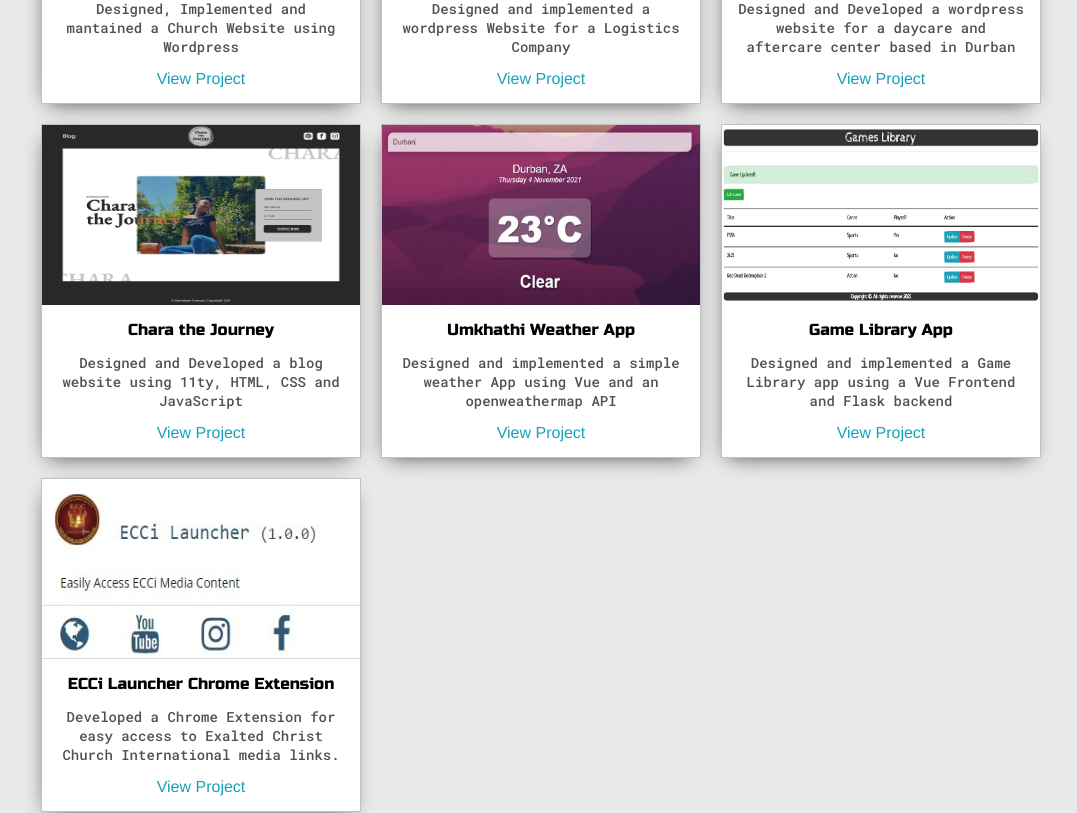
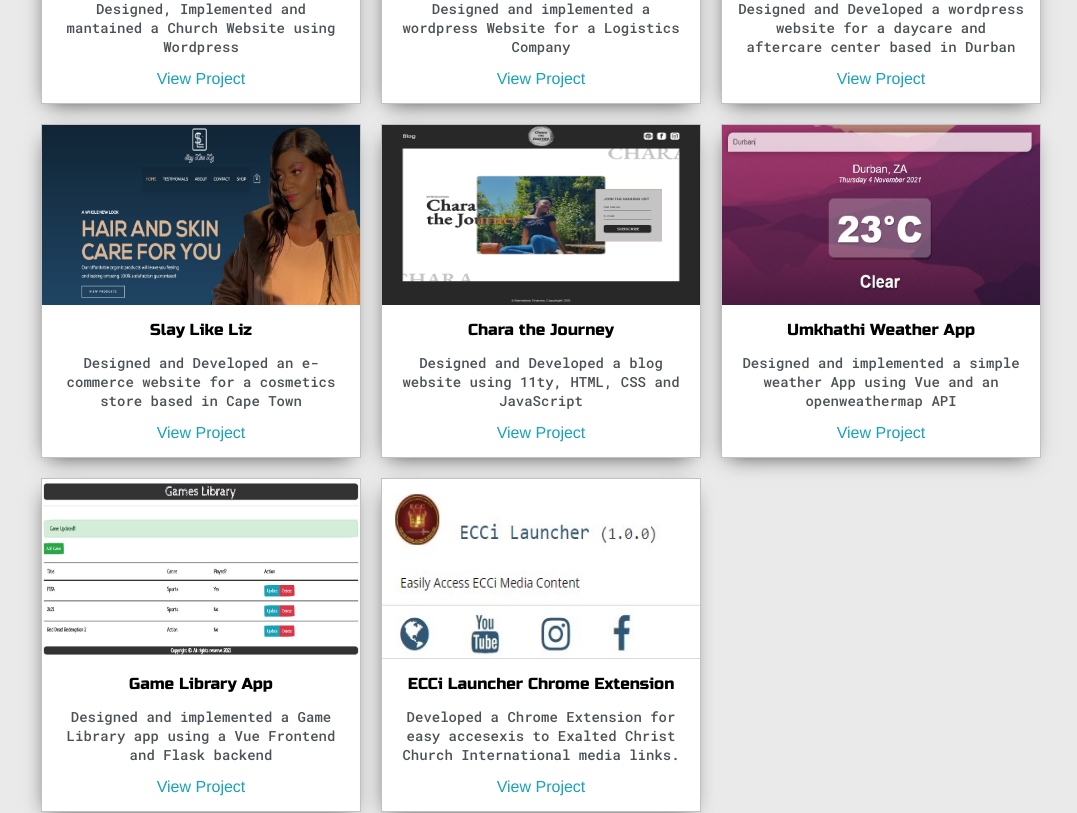
Before and after one commit to Barnabas02/my-portfolio, a Vue app: page /projects in a window 1280 px wide. Shown: the part 320-1133 px from the top of the page, without its empty margins (99-1176 px from the left). Built offline with nearby package versions, Linux system fonts and the light colour scheme.

Commit message:
Added slay-like-liz content

```diff
--- a/src/components/Projects.vue
+++ b/src/components/Projects.vue
@@ -48,6 +48,13 @@ export default {
           image: require("../assets/img/little-billy-goat.jpg"),
           link: "https://www.littlebillygoat.co.za",
         },
+          {
+          title: "Slay Like Liz",
+          description:
+            "Designed and Developed an e-commerce website for a cosmetics store based in Cape Town",
+          image: require("../assets/img/slay-like-liz.jpg"),
+          link: "https://www.slaylikeliz.co.za",
+        },
         {
           title: "Chara the Journey",
           description:
@@ -73,7 +80,7 @@ export default {
         {
           title: "ECCi Launcher Chrome Extension",
           description:
-            " Developed a Chrome Extension for easy access to Exalted Christ Church International media links.",
+            " Developed a Chrome Extension for easy accesexis to Exalted Christ Church International media links.",
           image: require("../assets/img/ecci-launcher-extension.jpg"),
           link: "https://github.com/Barnabas02/ecci-launcher",
         },
```
Also changed, not shown: src/assets/img/slay-like-liz.jpg (added).
